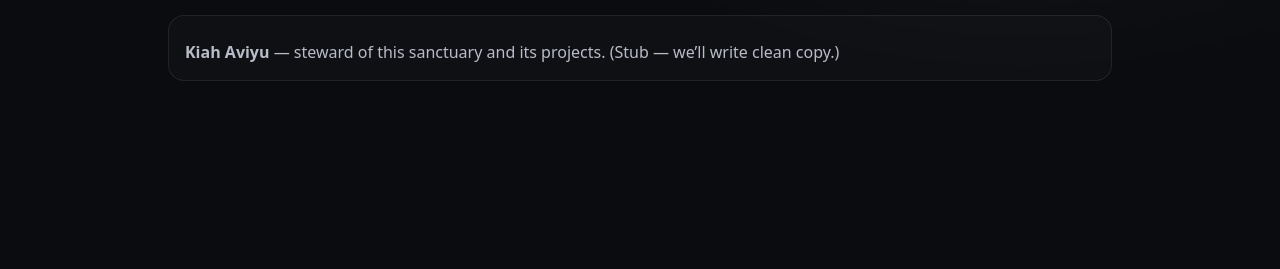
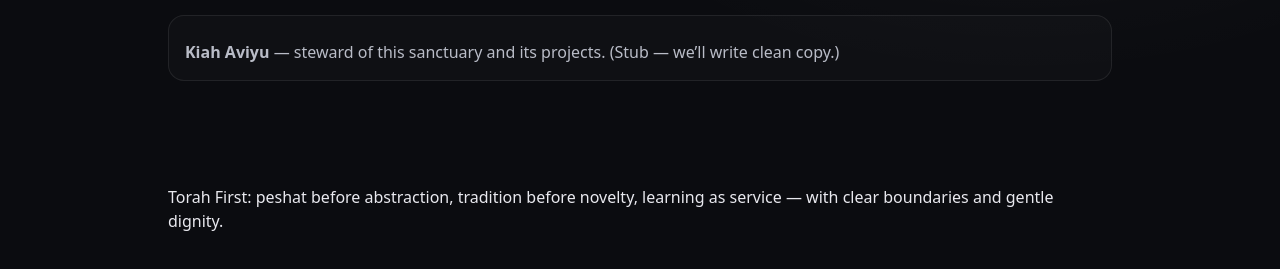
Before and after one commit to richardatf-oss/LuminaNexus, a website: page pages/about.html in a window 1280 px wide. Shown: the part 275-544 px from the top of the page. Drawn offline with Linux system fonts and the light colour scheme.

Commit message:
Update about.html

```diff
--- a/pages/about.html
+++ b/pages/about.html
@@ -36,5 +36,13 @@
       <p><strong>Kiah Aviyu</strong> — steward of this sanctuary and its projects. (Stub — we’ll write clean copy.)</p>
     </section>
   </main>
+  <footer class="site-footer">
+  <div class="container">
+    <p class="muted">
+      Torah First: peshat before abstraction, tradition before novelty, learning as service — with clear boundaries and gentle dignity.
+    </p>
+  </div>
+</footer>
+
 </body>
 </html>
```
